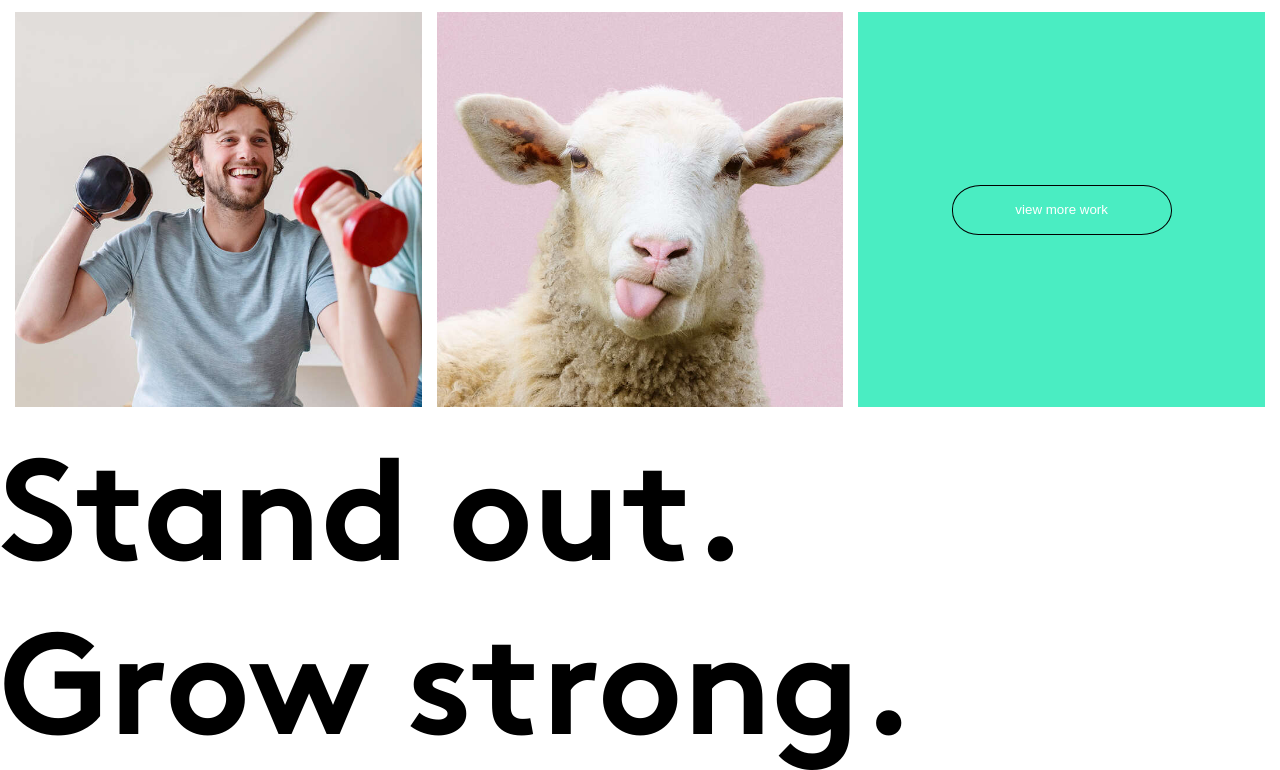
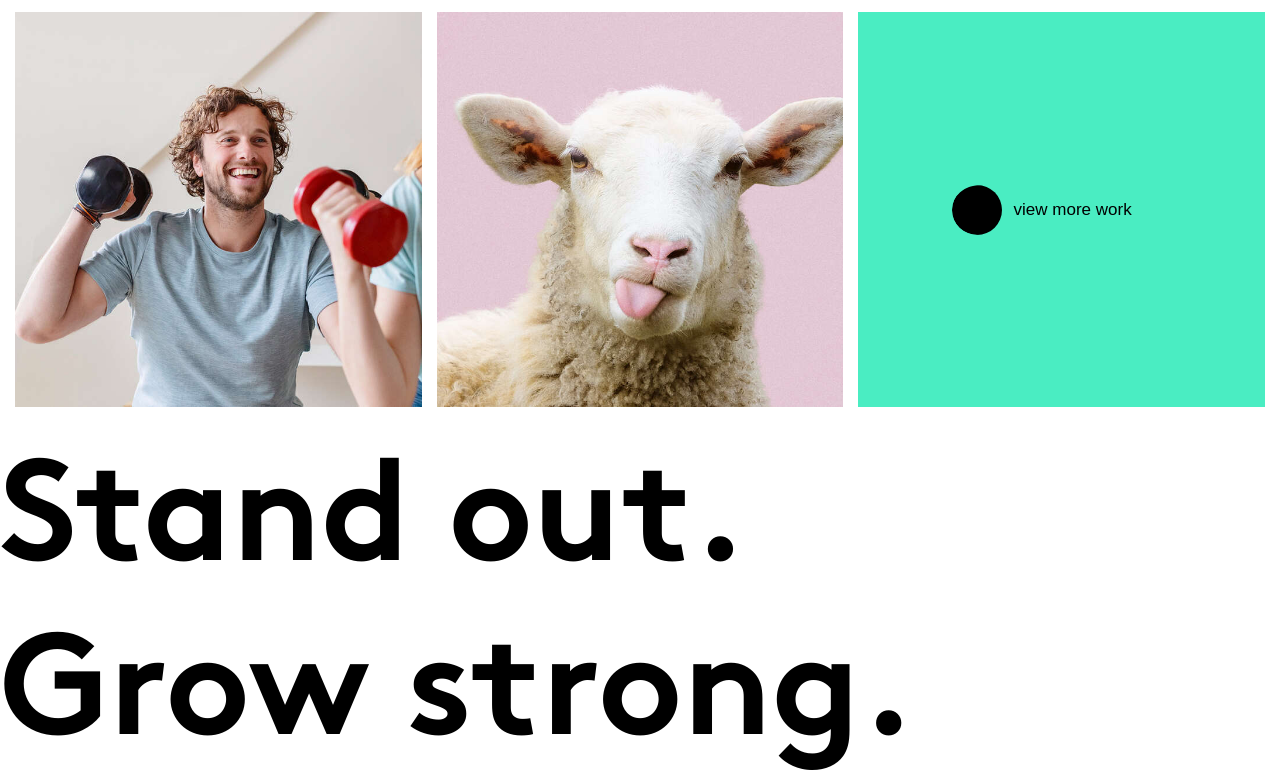
Before and after one commit to waly2020/brief_bootstrap5_kit, a website: page index.html in a window 1280 px wide. Shown: the part 1158-1928 px from the top of the page. Drawn offline with Linux system fonts and the light colour scheme.

Commit message:
modif bouton

```diff
--- a/about.css
+++ b/about.css
@@ -192,6 +192,9 @@ body{
     position: relative;
     background: rgb(74, 237, 194);
 }
+.img_g5:hover{
+    cursor: pointer;
+}
 .view{
     position: absolute;
     left: 50%;
@@ -199,10 +202,46 @@ body{
     transform: translate(-50%,-50%);
     width: 220px;
     height: 50px;
+    display: flex;
+    justify-content: space-between;
+    align-items: center;
     background: none;
-    border: solid 1px #000;
+    border: none;
+    color: #000;
+    font-size: 17px;
+    border-radius: 13% 13% 14% 12% / 48% 50% 48% 48%;
+    padding-right: 40px;
+    overflow: hidden;
+    transition: color 0.6s;
+}
+.img_g5:hover .view{
     color: #fff;
+}
+.view::after{
+    content: "";
+    position: absolute;
+    width: 100%;
+    height: 100%;
+    top: 0;
+    left: 0;
+    transform: translateX(-100%);
+    background-color: #000;
     border-radius: 13% 13% 14% 12% / 48% 50% 48% 48%;
+    z-index: -1;
+    transition: 0.5s;
+}
+.img_g5:hover .view::after{
+    transform: translateX(0);
+}
+.fleche{
+    position: relative;
+    left: 0;
+    top: 0;
+    width: 50px;
+    height: 100%;
+    background-color: #000;
+    border-radius: 50%;
+    z-index: 10;
 }
 .texte_anime h2{
     font-size: 9em;
```
Also changed, not shown: index.html (+3 -1 lines).
